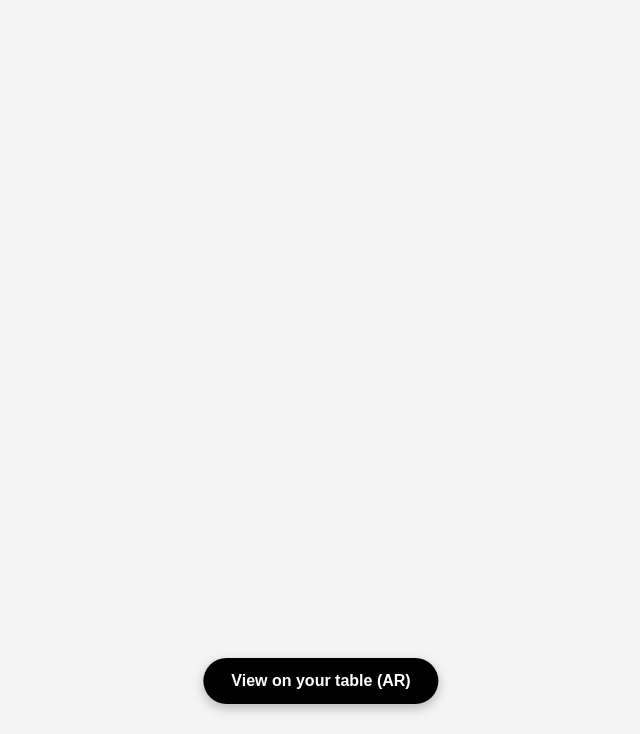
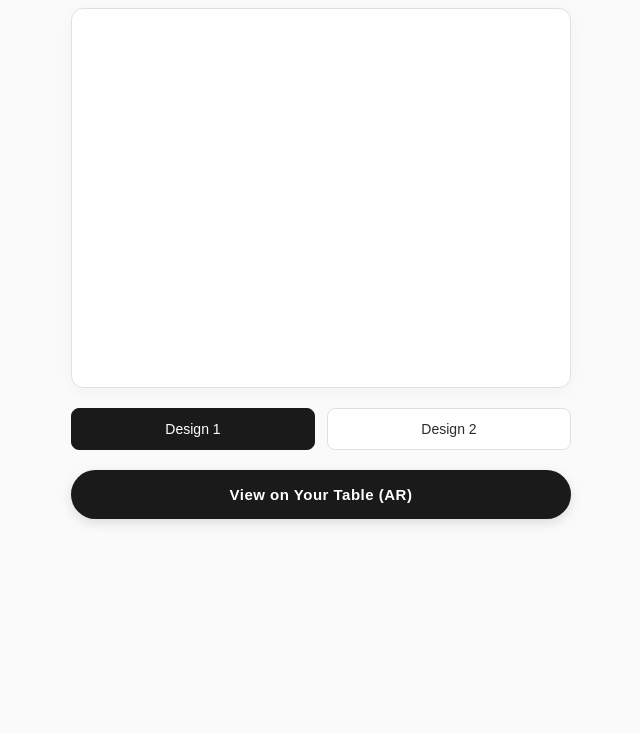
Before and after one commit to MarcSAWIROS/placemat-ar, a plain HTML site: page index.html in a window 1280 px wide. Shown: the part 66-800 px from the top of the page, without its empty margins (319-959 px from the left). Drawn offline with Linux system fonts and the light colour scheme; some packages are replaced by stand-ins of ours; a script that the page names is missing.

Commit message:
Update index.html

```diff
--- a/index.html
+++ b/index.html
@@ -3,50 +3,175 @@
 <head>
   <meta charset="UTF-8">
   <meta name="viewport" content="width=device-width, initial-scale=1.0">
-  <title>Virtual Placemat AR Try-On</title>
-  <!-- Load Model Viewer script -->
+  <title>AR Try-On | Haus Stitch Inspired</title>
   <script type="module" src="https://ajax.googleapis.com/ajax/libs/model-viewer/3.4.0/model-viewer.min.js"></script>
   <style>
-    body {
+    :root {
+      --bg-color: #FAFAFA;
+      --text-color: #2B2B2B;
+      --accent-color: #1A1A1A;
+      --border-color: #E0E0E0;
+    }
+
+    * {
+      box-sizing: border-box;
       margin: 0;
       padding: 0;
-      font-family: system-ui, -apple-system, sans-serif;
-      background-color: #f4f4f4;
     }
+
+    body {
+      font-family: -apple-system, BlinkMacSystemFont, "Segoe UI", Roboto, Helvetica, Arial, sans-serif;
+      background-color: var(--bg-color);
+      color: var(--text-color);
+      display: flex;
+      flex-direction: column;
+      align-items: center;
+      min-height: 100vh;
+      padding: 20px 16px;
+    }
+
+    /* Logo Styling */
+    .logo-container {
+      margin-top: 10px;
+      margin-bottom: 24px;
+      text-align: center;
+    }
+
+    .logo-container img {
+      max-width: 180px;
+      height: auto;
+      cursor: pointer;
+      transition: opacity 0.2s ease;
+    }
+
+    .logo-container img:hover {
+      opacity: 0.8;
+    }
+
+    /* 3D Viewer Container */
+    .viewer-container {
+      width: 100%;
+      max-width: 500px;
+      height: 380px;
+      background: #FFFFFF;
+      border: 1px solid var(--border-color);
+      border-radius: 12px;
+      overflow: hidden;
+      position: relative;
+      box-shadow: 0 4px 15px rgba(0, 0, 0, 0.03);
+    }
+
     model-viewer {
-      width: 100vw;
-      height: 100vh;
+      width: 100%;
+      height: 100%;
+      --poster-color: transparent;
     }
-    .ar-button {
-      position: absolute;
-      bottom: 30px;
-      left: 50%;
-      transform: translateX(-50%);
-      background-color: #000000;
-      color: #ffffff;
+
+    /* Selection Buttons */
+    .design-selector {
+      display: flex;
+      gap: 12px;
+      margin-top: 20px;
+      width: 100%;
+      max-width: 500px;
+    }
+
+    .select-btn {
+      flex: 1;
+      padding: 12px 16px;
+      background: #FFFFFF;
+      border: 1px solid var(--border-color);
+      border-radius: 8px;
+      font-size: 14px;
+      font-weight: 500;
+      color: var(--text-color);
+      cursor: pointer;
+      transition: all 0.2s ease;
+    }
+
+    .select-btn.active {
+      border-color: var(--accent-color);
+      background: var(--accent-color);
+      color: #FFFFFF;
+    }
+
+    /* AR Trigger Button */
+    .ar-launch-btn {
+      margin-top: 20px;
+      width: 100%;
+      max-width: 500px;
+      padding: 16px;
+      background-color: var(--accent-color);
+      color: #FFFFFF;
       border: none;
-      padding: 14px 28px;
       border-radius: 30px;
-      font-size: 16px;
+      font-size: 15px;
       font-weight: 600;
+      letter-spacing: 0.5px;
       cursor: pointer;
-      box-shadow: 0 4px 12px rgba(0,0,0,0.25);
+      box-shadow: 0 4px 12px rgba(0, 0, 0, 0.12);
+      transition: transform 0.1s ease, background 0.2s ease;
+    }
+
+    .ar-launch-btn:active {
+      transform: scale(0.98);
     }
   </style>
 </head>
 <body>
 
-  <model-viewer
-    src="placemat.glb"
-    alt="Table Placemat Design"
-    ar
-    ar-modes="webxr scene-viewer quick-look"
-    camera-controls
-    touch-action="pan-y">
-    <button slot="ar-button" class="ar-button">
-      View on your table (AR)
-    </button>
-  </model-viewer>
+  <!-- Header Logo (Links to Haus Stitch website) -->
+  <div class="logo-container">
+    <a href="https://hausstitch.com/" target="_blank" rel="noopener noreferrer">
+      <img src="LOGO.jpeg" alt="Brand Logo">
+    </a>
+  </div>
+
+  <!-- 3D Model Viewer Container -->
+  <div class="viewer-container">
+    <model-viewer
+      id="ar-viewer"
+      src="design1.glb"
+      alt="Virtual Table Placemat Try-On"
+      ar
+      ar-modes="webxr scene-viewer quick-look"
+      ar-placement="floor"
+      ar-scale="auto"
+      camera-controls
+      touch-action="pan-y"
+      orientation="90deg 0deg 0deg"
+      shadow-intensity="1">
+
+      <!-- Native AR Trigger Slot -->
+      <button slot="ar-button" id="hidden-ar-btn" style="display: none;"></button>
+    </model-viewer>
+  </div>
+
+  <!-- Design Selector Buttons -->
+  <div class="design-selector">
+    <button class="select-btn active" onclick="switchDesign('design1.glb', this)">Design 1</button>
+    <button class="select-btn" onclick="switchDesign('design2.glb', this)">Design 2</button>
+  </div>
+
+  <!-- Custom AR Button -->
+  <button class="ar-launch-btn" onclick="triggerAR()">View on Your Table (AR)</button>
+
+  <script>
+    const viewer = document.getElementById('ar-viewer');
+    const hiddenArBtn = document.getElementById('hidden-ar-btn');
+
+    // Switch between Design 1 and Design 2
+    function switchDesign(modelFile, element) {
+      viewer.src = modelFile;
+      document.querySelectorAll('.select-btn').forEach(btn => btn.classList.remove('active'));
+      element.classList.add('active');
+    }
+
+    // Trigger the AR experience when clicking the main button
+    function triggerAR() {
+      hiddenArBtn.click();
+    }
+  </script>
 
 </body>
 </html>
```
